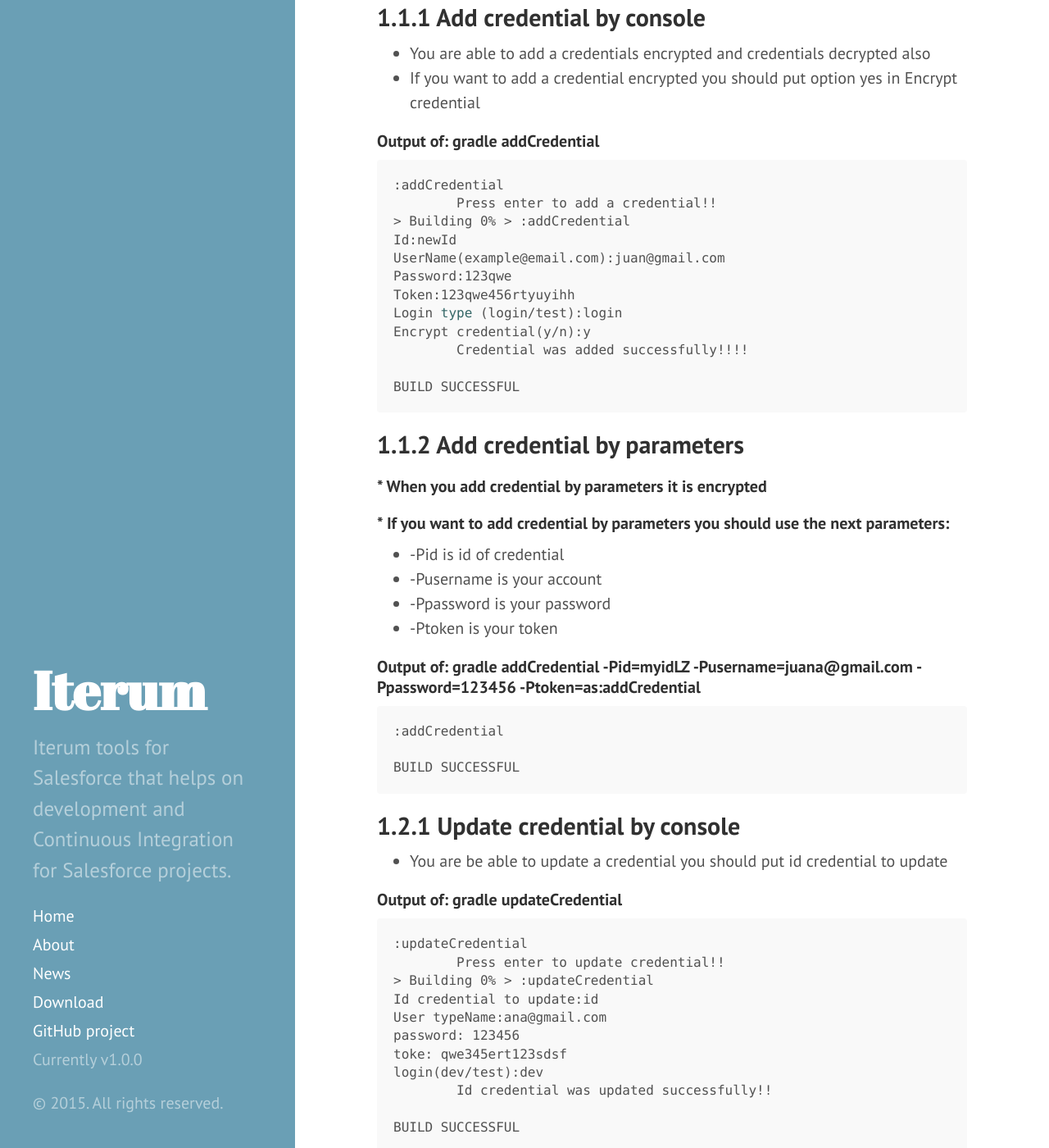
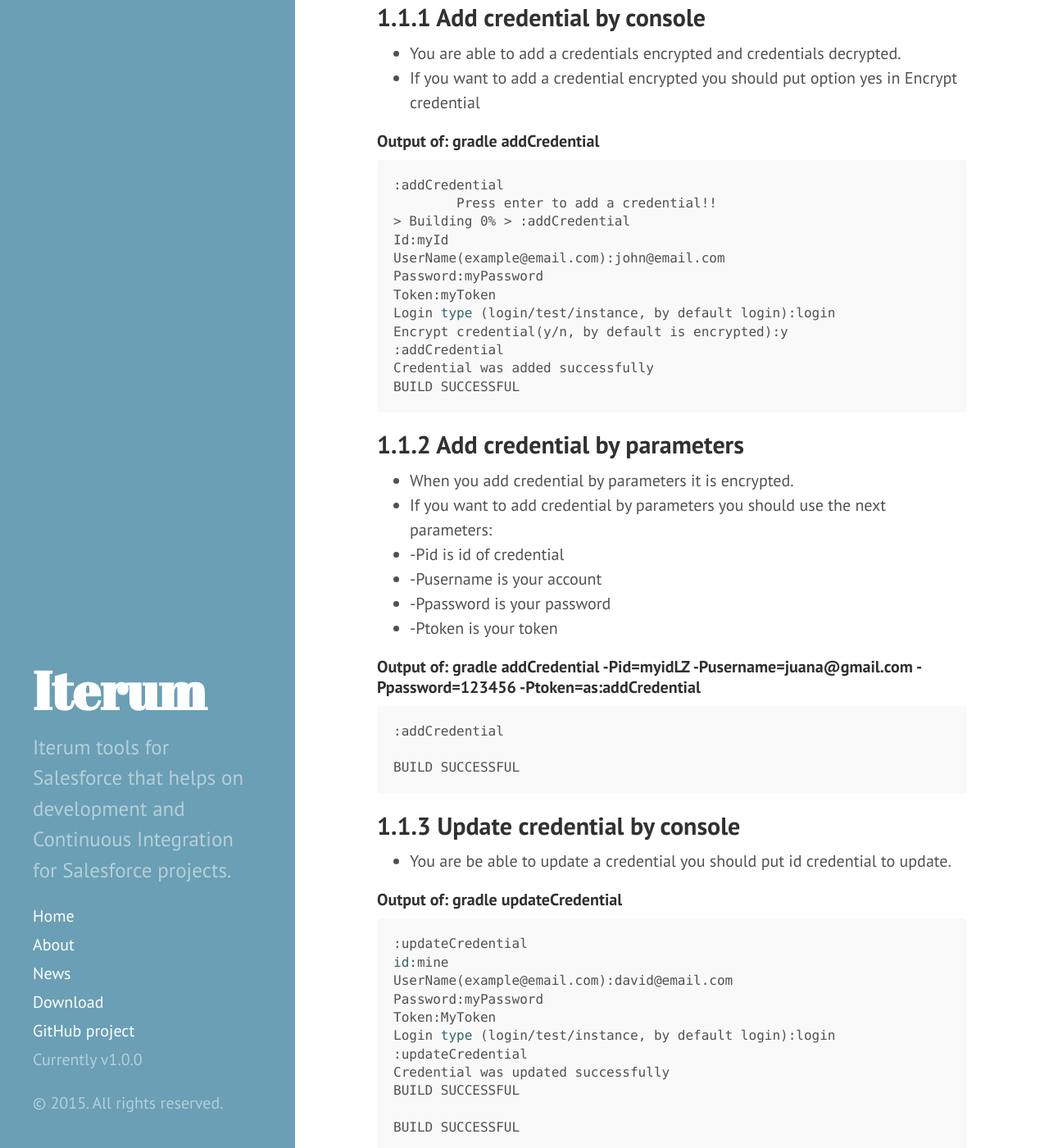
Before and after one commit to ziur/sdfc-idea, a Jekyll site: the page built from _docs/credentials.md, in a window 1280 px wide and 1400 px high, scrolled down 218 px. Shown: the whole window at 82% size. Built offline with Jekyll 4.4.1, drawn with Linux system fonts in a browser that asks for light colours; some of the changed text lies outside the part shown.

Commit message:
_docs/credentials.md was updated

````diff
--- a/_docs/credentials.md
+++ b/_docs/credentials.md
@@ -4,7 +4,7 @@ title: Credentials management
 permalink: /docs/credentials/
 ---
 ## 1.1.1 Add credential by console
-* You are able to add a credentials encrypted and credentials decrypted also
+* You are able to add a credentials encrypted and credentials decrypted.
 * If you want to add a credential encrypted you should put option yes in Encrypt credential
 <h5> Output of:  <strong> gradle addCredential </strong></h5>
 
@@ -12,20 +12,20 @@ permalink: /docs/credentials/
 :addCredential
         Press enter to add a credential!!
 > Building 0% > :addCredential
-Id:newId
-UserName(example@email.com):juan@gmail.com
-Password:123qwe
-Token:123qwe456rtyuyihh
-Login type (login/test):login
-Encrypt credential(y/n):y
-        Credential was added successfully!!!!
-
+Id:myId
+UserName(example@email.com):john@email.com
+Password:myPassword
+Token:myToken
+Login type (login/test/instance, by default login):login
+Encrypt credential(y/n, by default is encrypted):y
+:addCredential
+Credential was added successfully
 BUILD SUCCESSFUL
 ```
 
 ## 1.1.2 Add credential by parameters
-#### * When you add credential by parameters it is encrypted
-#### * If you want to add credential by parameters you should use the next parameters:
+ * When you add credential by parameters it is encrypted.
+ * If you want to add credential by parameters you should use the next parameters:
 * -Pid is id of credential
 * -Pusername is your account
 * -Ppassword is your password
@@ -38,26 +38,26 @@ BUILD SUCCESSFUL
 BUILD SUCCESSFUL
 ```
 
-## 1.2.1 Update credential by console
-* You are be able to update a credential you should put id credential to update
+## 1.1.3 Update credential by console
+* You are be able to update a credential you should put id credential to update.
 <h5> Output of:  <strong> gradle updateCredential </strong></h5>
 
 ```bash
 :updateCredential
-        Press enter to update credential!!
-> Building 0% > :updateCredential
-Id credential to update:id
-User typeName:ana@gmail.com
-password: 123456
-toke: qwe345ert123sdsf
-login(dev/test):dev
-        Id credential was updated successfully!!
+id:mine
+UserName(example@email.com):david@email.com
+Password:myPassword
+Token:MyToken
+Login type (login/test/instance, by default login):login
+:updateCredential
+Credential was updated successfully
+BUILD SUCCESSFUL
 
 BUILD SUCCESSFUL
 ```
 
-## 1.2.2 Update credential by parameters
-#### * If you want to update credential by parameters you should use the next parameters:
+## 1.1.4 Update credential by parameters
+ * If you want to update credential by parameters you should use the next parameters:
 * -Pid is id of credential
 * -Pusername is your account
 * -Ppassword is your password
@@ -69,3 +69,5 @@ BUILD SUCCESSFUL
 
 BUILD SUCCESSFUL
 ```
+
+> **Note:** These credentials are added and updated in *credentials.dat* file that is located in user HOME directory.
````
